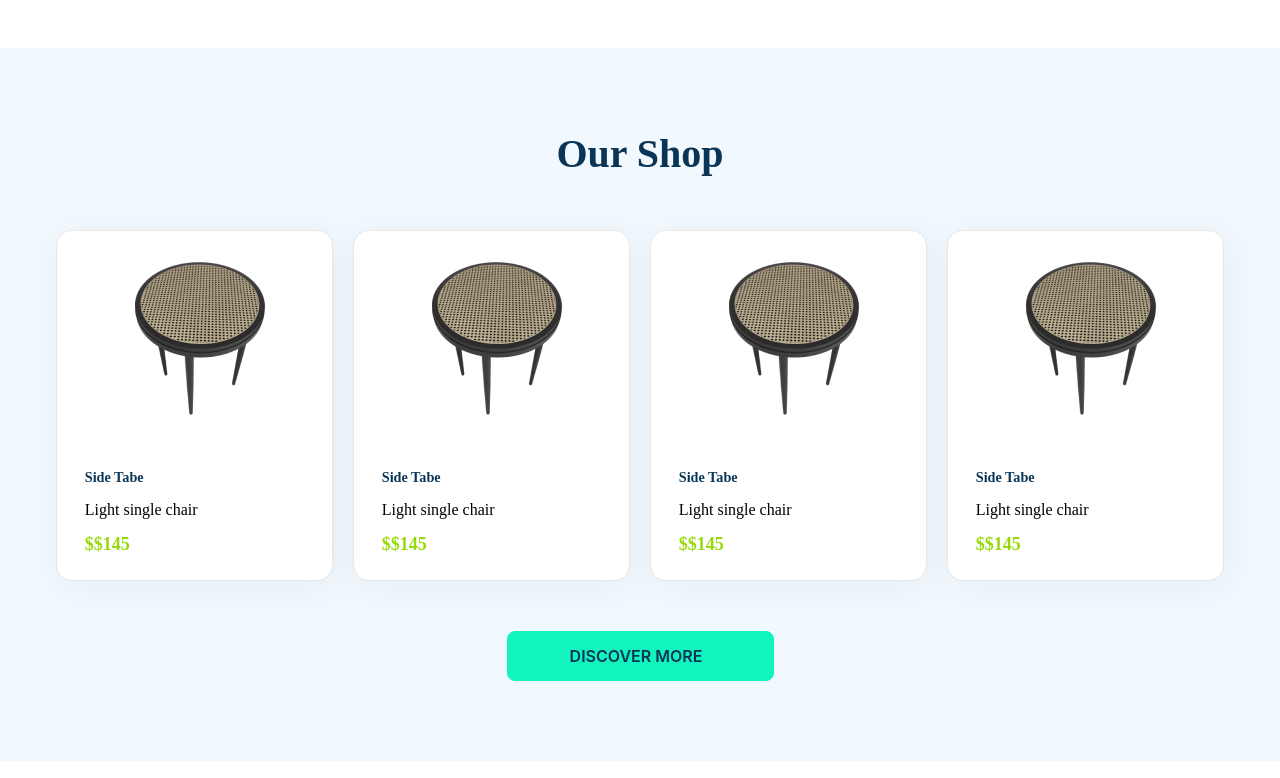
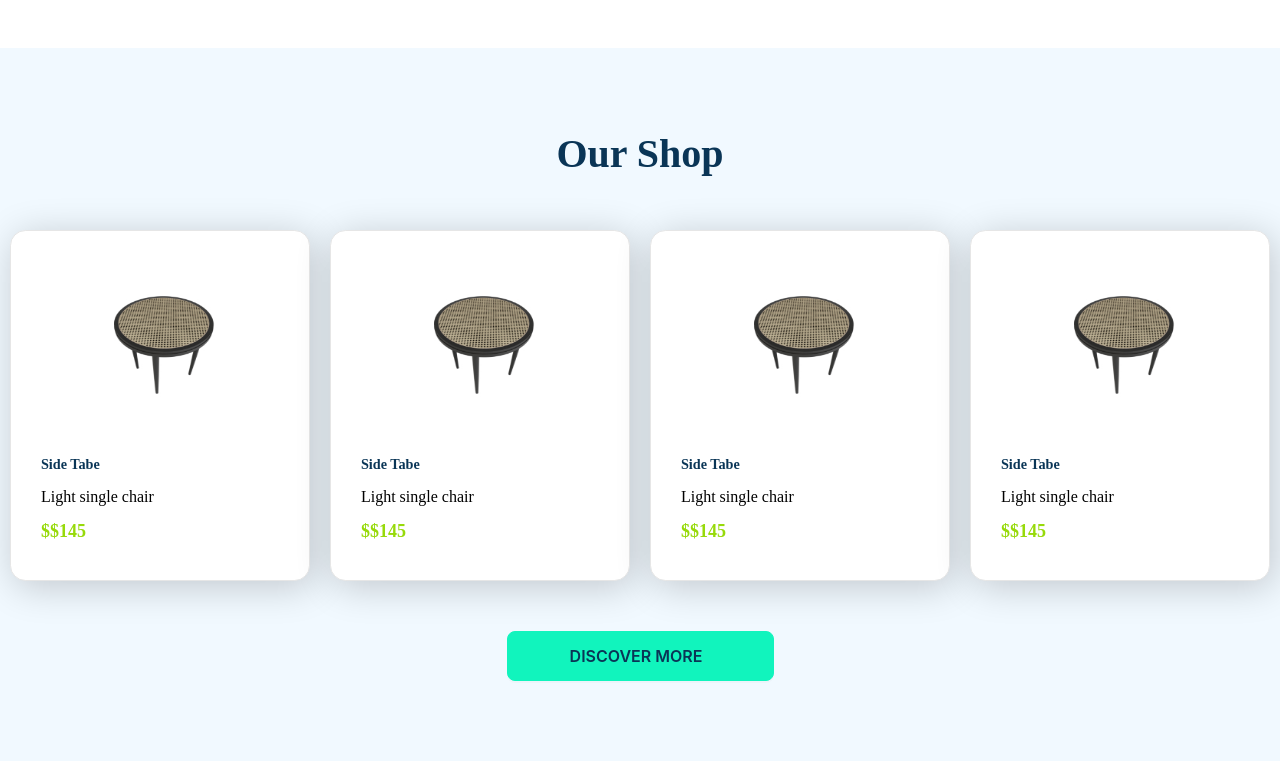
Before and after one commit to db-malik/pakty-next-2, a Next.js app: page / in a window 1280 px wide. Shown: the part 2255-3033 px from the top of the page. Built offline with nearby package versions, Linux system fonts and the light colour scheme; some icons are missing.

Commit message:
style item card : card for products

```diff
--- a/src/components/cards/ItemCard/ItemCard.js
+++ b/src/components/cards/ItemCard/ItemCard.js
@@ -18,8 +18,7 @@ import PromotionStatus from '../../molucules/promtionStatus/PromotionStatus'
 import { ShopButton } from '../../buttons/shopButton/ShopButton'
 import Link from 'next/link'
 
-const ItemCard = (props) => {
-  const {
+const ItemCard = ({
   src,
   title,
   description,
@@ -28,7 +27,7 @@ const ItemCard = (props) => {
   isLikeable,
   showShop,
   linkTo,
-  } = props
+}) => {
   return (
     <Link href={linkTo ? linkTo : '#'} className={classes.cardContainer}>
       <div className={classes.upperContent}>
@@ -41,7 +40,15 @@ const ItemCard = (props) => {
         </div>
       </div>
       <div className={classes.imageContainer}>
-        <Image src={src} />
+        <Image
+          src={src}
+          fill
+          sizes="(max-width: 768px) 100vw,
+              (max-width: 1200px) 50vw,
+              33vw"
+          alt="image"
+          priority
+        />
       </div>
       <div className={classes.BottumContent}>
         <div className={classes.content}>
--- a/src/components/cards/ItemCard/ItemCard.module.css
+++ b/src/components/cards/ItemCard/ItemCard.module.css
@@ -3,12 +3,12 @@
   flex-direction: column;
   justify-content: space-around;
   align-items: center;
-  width: 277px;
+  width: 300px;
   height: 350.91px;
   padding: 4px 2px 20px 2px;
   background-color: #ffffff;
   border: 0.965274px solid #e6e6e6;
-  box-shadow: 3.8611px 5.79164px 38.611px rgba(0, 0, 0, 0.05);
+  box-shadow: 3.8611px 5.79164px 38.611px rgba(0, 0, 0, 0.2);
   border-radius: 15.4444px;
 }
 .upperContent {
@@ -19,6 +19,12 @@
   justify-content: space-between;
 }
 .likeButtonContainer {
+}
+
+.imageContainer {
+  position: relative;
+  height: 40%;
+  width: 40%;
 }
 .BottumContent {
   display: flex;
```
Lines whose indentation alone changed are shown as unchanged.
